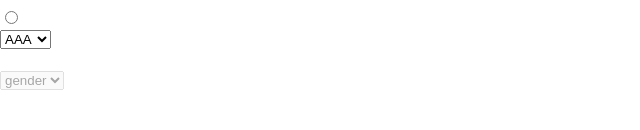
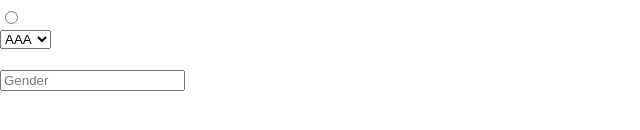
Before and after one commit to dtarxanyan/movies-project, a React (Create React App) app: page / in a window 1280 px wide. Shown: the part 318-448 px from the top of the page, without its empty margins (0-640 px from the left). Built offline with nearby package versions, Linux system fonts and the light colour scheme.

Commit message:
fixed form Suren Zaqaryan

```diff
--- a/src/components/Form/Form.js
+++ b/src/components/Form/Form.js
@@ -92,9 +92,7 @@ class Form extends React.Component {
         </select>
         <br />
         <br />
-        <select disabled>
-          <option value="gender">gender</option>
-        </select>
+        <input type="text" placeholder="Gender" />
       </form>
     );
   }
```
